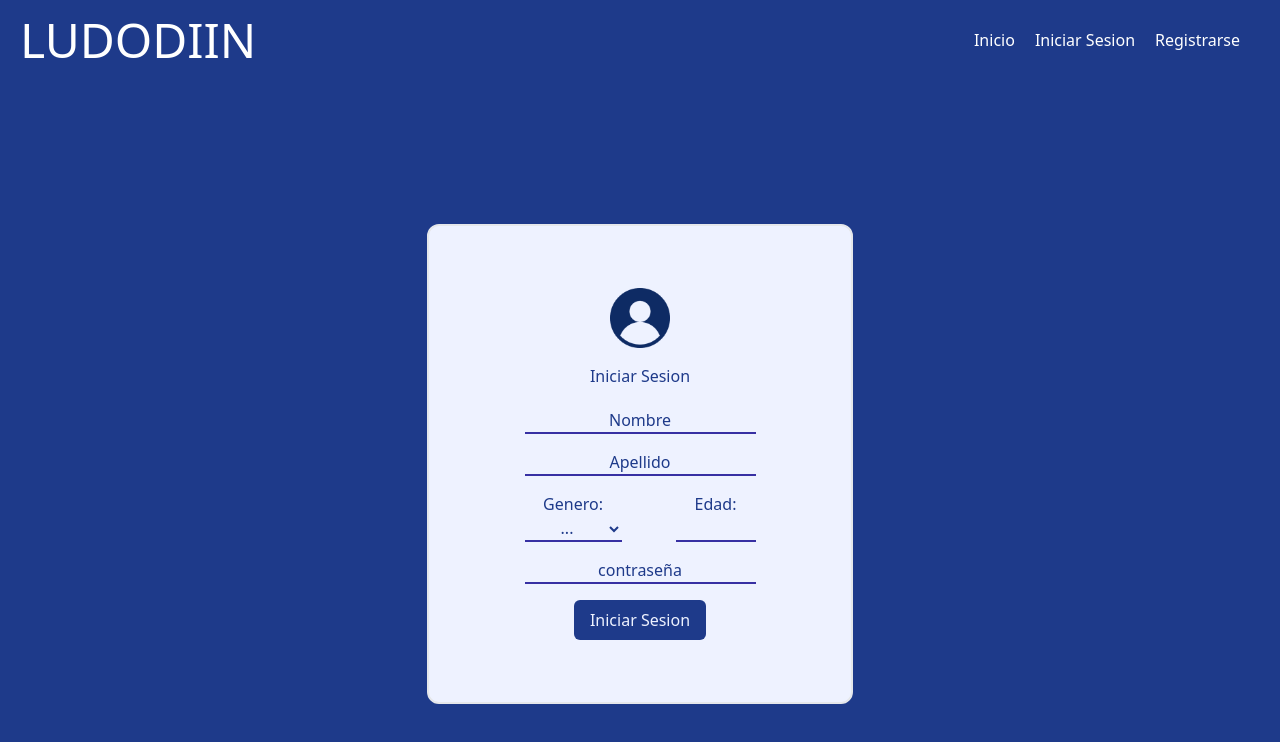
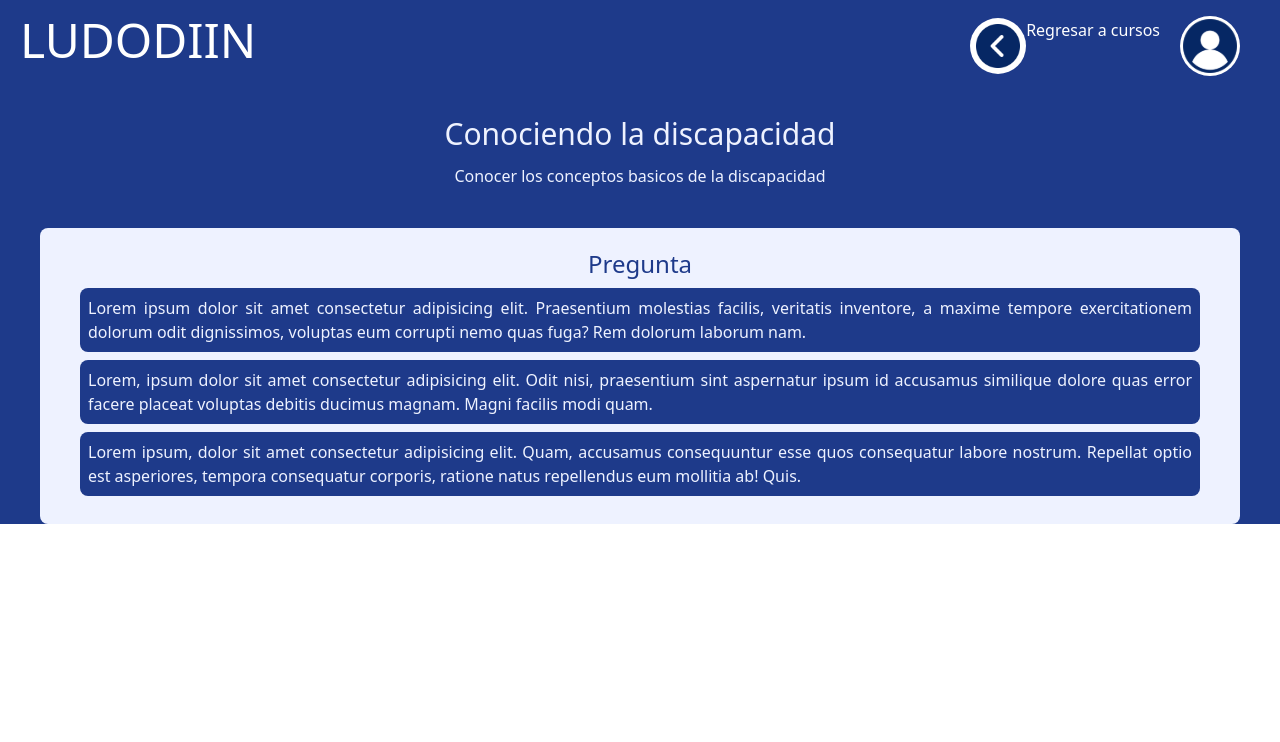
Before and after one commit to noejasiel/-LUDO-DIIN, a React (Create React App) app: page / in a window 1280 px wide. Shown: the top 742 px of the page. Built offline with nearby package versions, Linux system fonts and the light colour scheme.

Commit message:
Se añadieron preguntas

```diff
--- a/src/App.js
+++ b/src/App.js
@@ -1,8 +1,8 @@
-import Registro from "./components/Registro";
+import Pregunta from "./components/Pregunta";
 function App() {
   return (
     <div>
-      <Registro />
+      <Pregunta />
     </div>
   );
 }
--- /dev/null
+++ b/src/components/Nav_vista3.js
@@ -0,0 +1,19 @@
+import React from "react";
+import user2 from "../assets/user2.svg";
+import backIcon from "../assets/back.svg"
+
+const Nav_vista3 = () => {
+  return (
+    <header>
+      <nav className="flex justify-between pt-4">
+        <h1 className="text-5xl ml-5 text-white">LUDODIIN</h1>
+        <div className=" flex content-end items-center mr-5">
+          <a className=" mr-5 text-white flex content-center"><img src={backIcon}/> Regresar a cursos</a>
+          <img className="mr-5" width="60" src={user2} />
+        </div>
+      </nav>
+    </header>
+  );
+};
+
+export default Nav_vista3;
--- /dev/null
+++ b/src/components/Pregunta.jsx
@@ -0,0 +1,30 @@
+import React from 'react';
+import Nav3 from './Nav_vista3';
+import backIcon from '../assets/back.svg'
+
+const Cursos = ()=>(
+
+    <div className="bg-blue-900">
+        <Nav3 />
+        <main>
+            <div className="mt-10 text-center content-center">
+                <h1 className="text-indigo-50 text-3xl">Conociendo la discapacidad</h1>
+            </div>
+            <div className="mt-3 text-center content-center">
+                <h3 className="text-indigo-50">Conocer los conceptos basicos de la discapacidad</h3>
+            </div>
+            <article className=".w-1/2 rounded-lg my-10 mx-10 p-5 text-center content-center bg-indigo-50">
+                <div >
+                    <h2 className="text-blue-900 text-2xl">Pregunta</h2>
+                        <div className="text-indigo-50">
+                            <h3 className="rounded-lg text-justify justify-center mx-5 bg-blue-900 p-2 my-2 ">Lorem ipsum dolor sit amet consectetur adipisicing elit. Praesentium molestias facilis, veritatis inventore, a maxime tempore exercitationem dolorum odit dignissimos, voluptas eum corrupti nemo quas fuga? Rem dolorum laborum nam.</h3>
+                            <h3 className="rounded-lg text-justify justify-center mx-5 bg-blue-900 p-2 my-2">Lorem, ipsum dolor sit amet consectetur adipisicing elit. Odit nisi, praesentium sint aspernatur ipsum id accusamus similique dolore quas error facere placeat voluptas debitis ducimus magnam. Magni facilis modi quam.</h3>
+                            <h3 className="rounded-lg text-justify justify-center mx-5 bg-blue-900 p-2 my-2">Lorem ipsum, dolor sit amet consectetur adipisicing elit. Quam, accusamus consequuntur esse quos consequatur labore nostrum. Repellat optio est asperiores, tempora consequatur corporis, ratione natus repellendus eum mollitia ab! Quis.</h3>
+                        </div>
+                </div>
+            </article>
+        </main>
+    </div>
+);
+
+export default Cursos;
```
Also changed, not shown: src/assets/back.svg (added).
